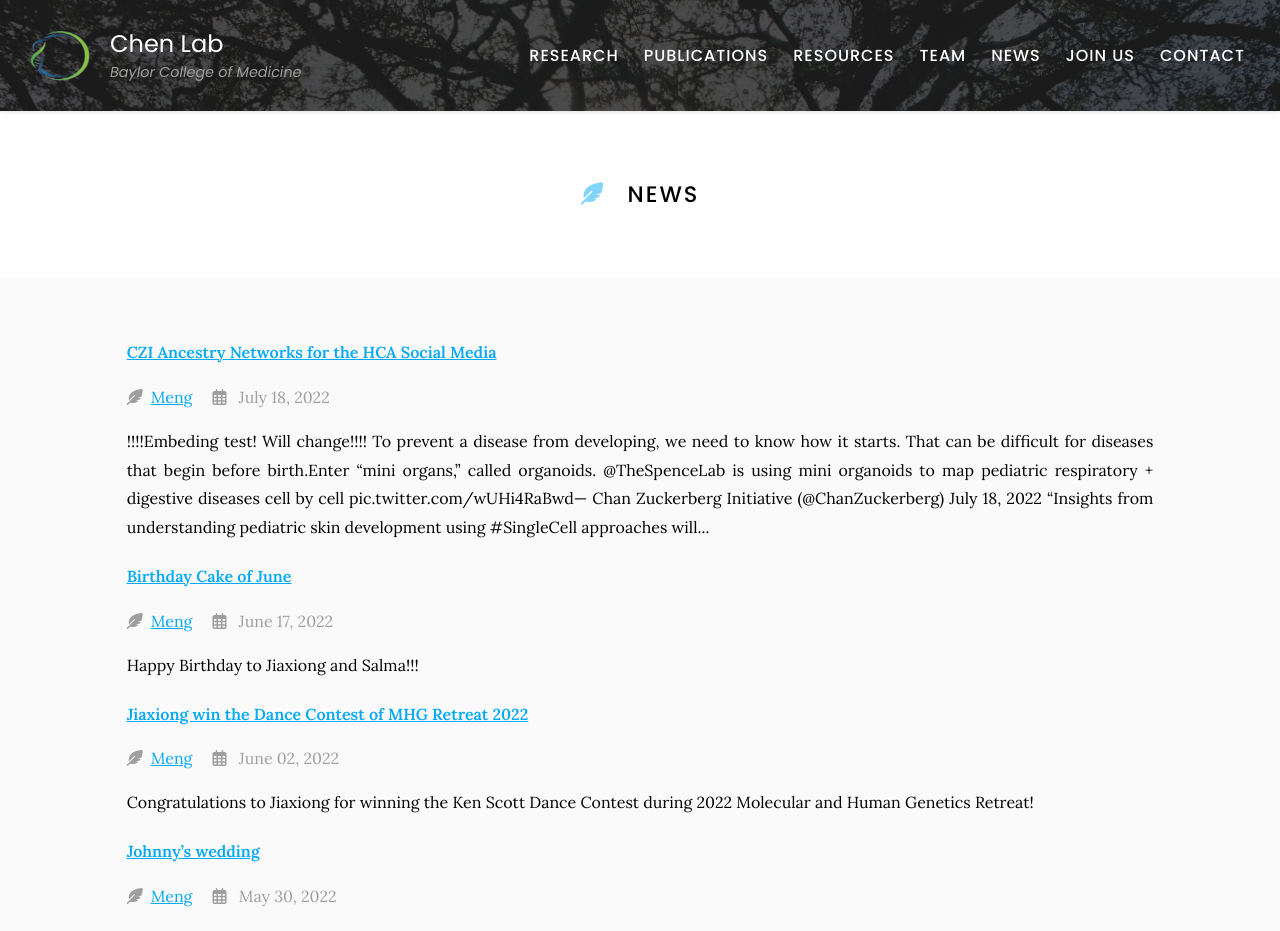
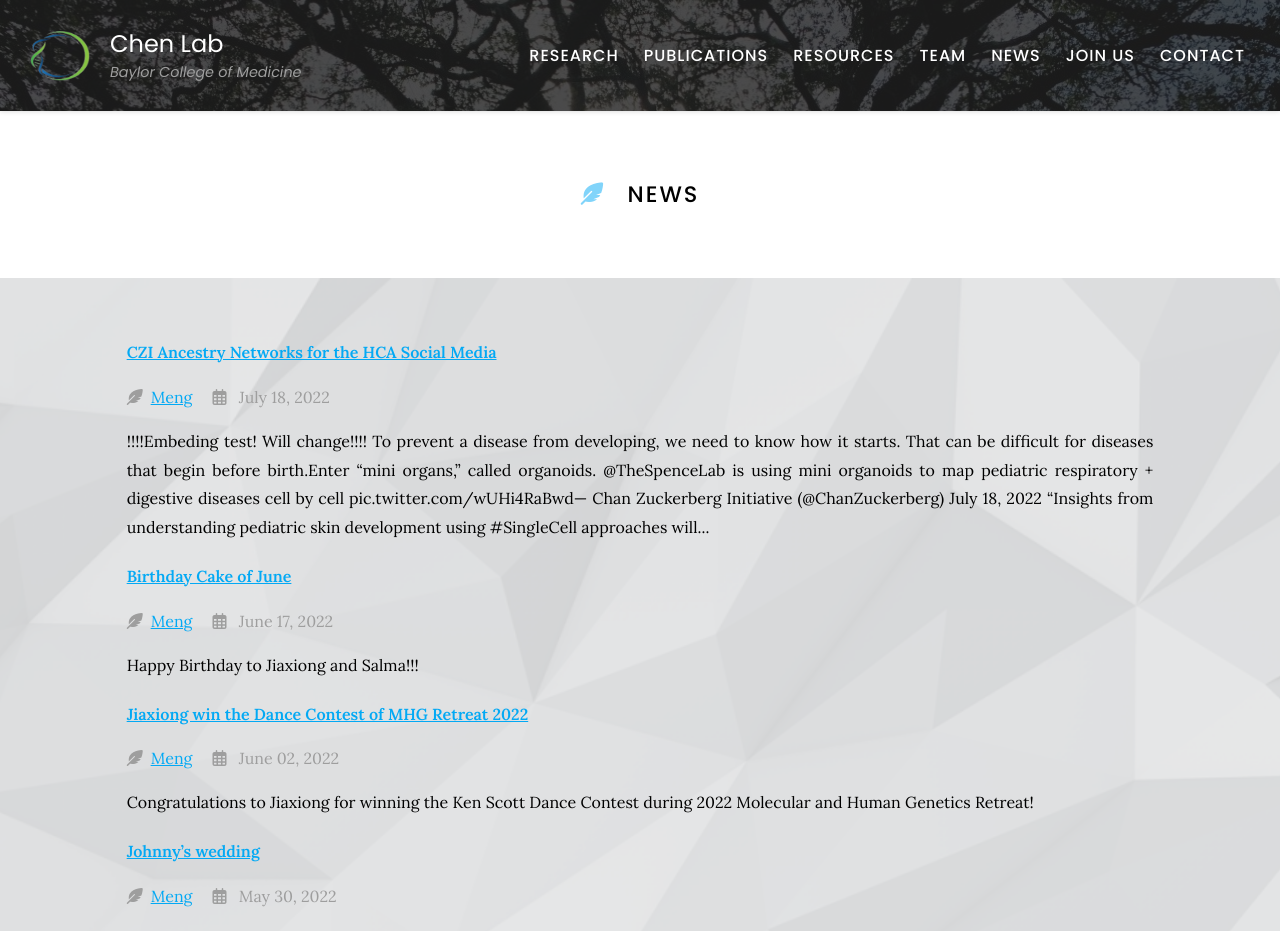
Before and after one commit to RCHENLAB/rchenlab.github.io, a Jekyll site: the page built from blog/index.md, in a window 1280 px wide. Shown: the top 931 px of the page. Built offline with Jekyll 4.4.1, drawn with Linux system fonts in a browser that asks for light colours.

Commit message:
Update index.md

```diff
--- a/blog/index.md
+++ b/blog/index.md
@@ -7,7 +7,7 @@ nav:
 
 # <i class="fas fa-feather-alt"></i>NEWS
 
-{% include section.html %}
+{% include section.html background="images/back.jpeg"%}
 
 {% include search-info.html %}
 
```
